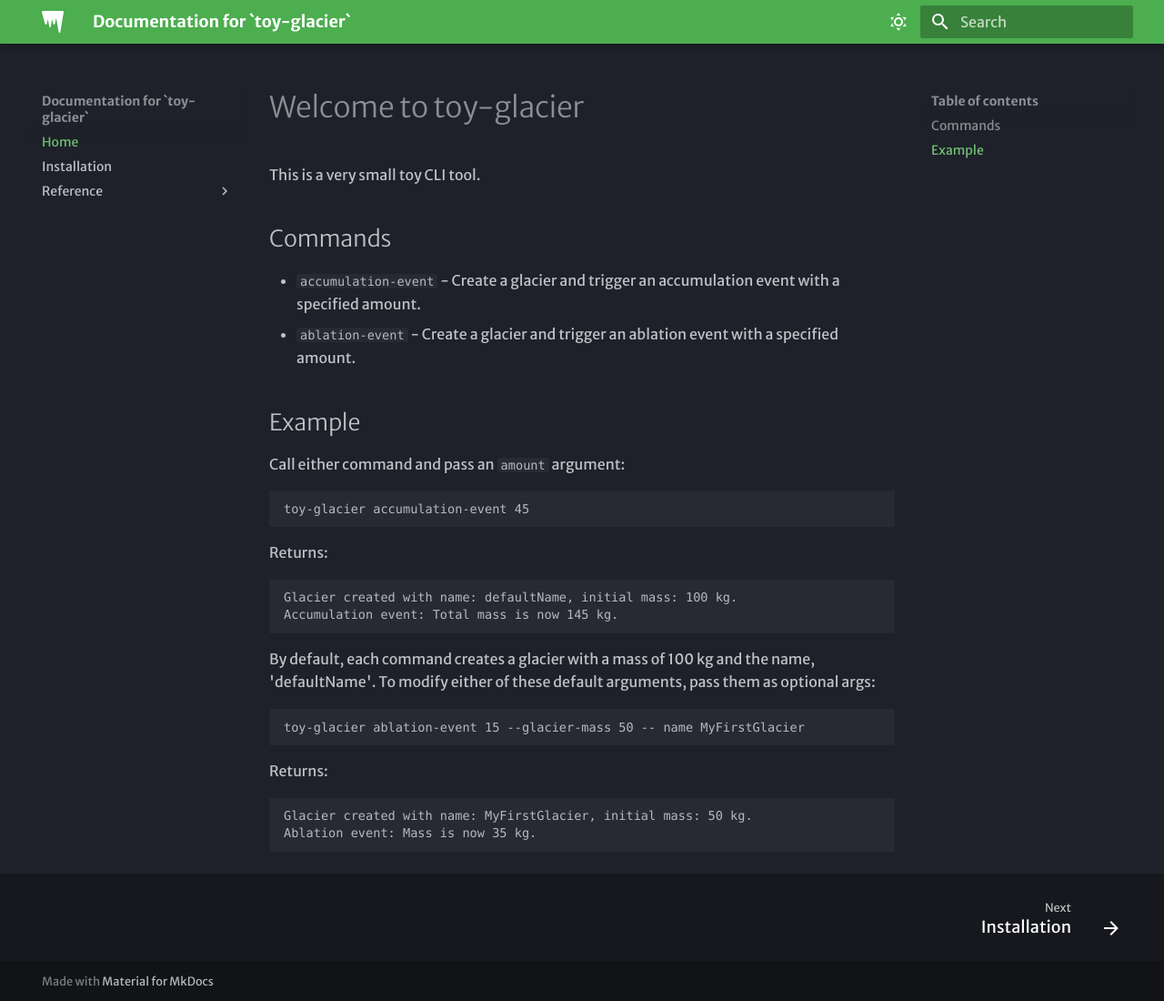
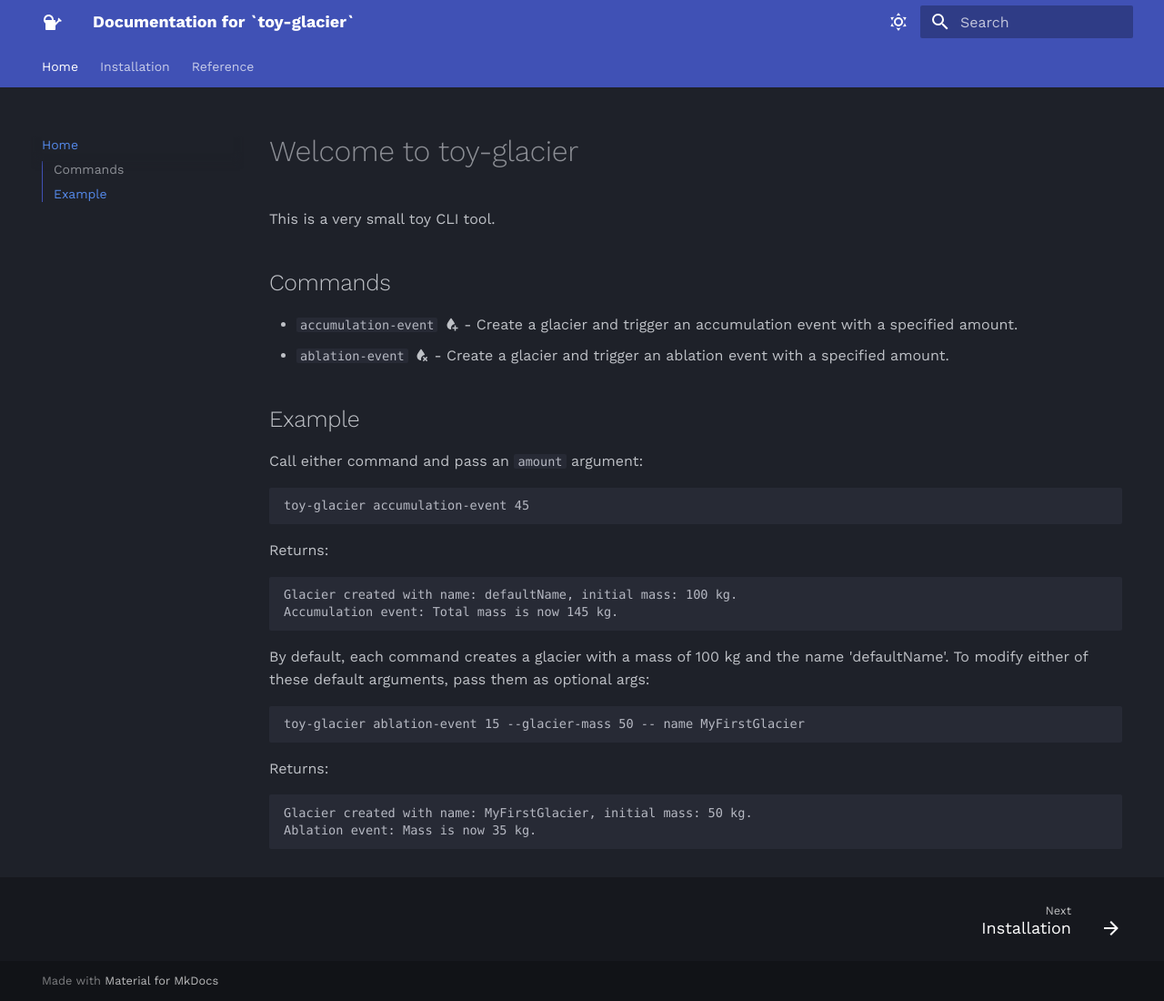
Before and after one commit to e-marshall/toy-glacier, an MkDocs documentation site: the page built from docs/index.md, in a window 1280 px wide and 1100 px high. Shown: the whole window at 91% size. Built offline with MkDocs 1.6.1 and Material for MkDocs 9.7.7, drawn with Linux system fonts in a browser that asks for light colours; some web fonts are replaced.

Commit message:
change formatting + icon

````diff
--- a/docs/index.md
+++ b/docs/index.md
@@ -20,7 +20,7 @@ Glacier created with name: defaultName, initial mass: 100 kg.
 Accumulation event: Total mass is now 145 kg.
 ```
 
-By default, each command creates a glacier with a mass of 100 kg and the name, 'defaultName'. To modify either of these default arguments, pass them as optional args:
+By default, each command creates a glacier with a mass of 100 kg and the name 'defaultName'. To modify either of these default arguments, pass them as optional args:
 
 ```
 toy-glacier ablation-event 15 --glacier-mass 50 -- name MyFirstGlacier
--- a/mkdocs.yml
+++ b/mkdocs.yml
@@ -1,38 +1,42 @@
 site_name: Documentation for `toy-glacier`
-site_url: https://sitename.example
+site_url: https://e-marshall.github.io/toy-glacier
 theme:
+  name: material
   features:
     - navigation.footer
+    - navigation.tabs
+    - toc.follow
+    - toc.integrate
   font:
-    text: Merriweather Sans
+    text: Work Sans
     code: Red Hat Mono
   icon:
-    logo: fontawesome/solid/icicles
+    logo: material/watering-can
+  favicon: assets/favicon.ico
 
-  name: material
   palette:
     # Dark Mode
     - scheme: slate
       toggle:
         icon: material/weather-sunny
         name: Dark mode
-      primary: green
-      accent: deep purple
+      primary: indigo
+      accent: lime
 
     # Light Mode
     - scheme: default
       toggle:
         icon: material/weather-night
         name: Light mode
-      primary: blue
-      accent: deep orange
+      primary: indigo
+      accent: teal
 
 nav:
   - Home: index.md
   - Installation: installation.md
   - Reference:
-      - CLI: cli-reference.md
-      - API: core-reference.md
+    - CLI: cli-reference.md
+    - API: core-reference.md
 plugins:
   - search:
   - mkdocstrings:
--- a/pyproject.toml
+++ b/pyproject.toml
@@ -9,6 +9,7 @@ authors = [
 requires-python = ">=3.12"
 dependencies = [
     "click>=8.2.1",
+    "rich-click>=1.8.9",
 ]
 
 [project.scripts]
````
Also changed, not shown: other parts of docs/index.md (+2 -2 lines), docs/assets/favicon.ico (added), 3 other files.
